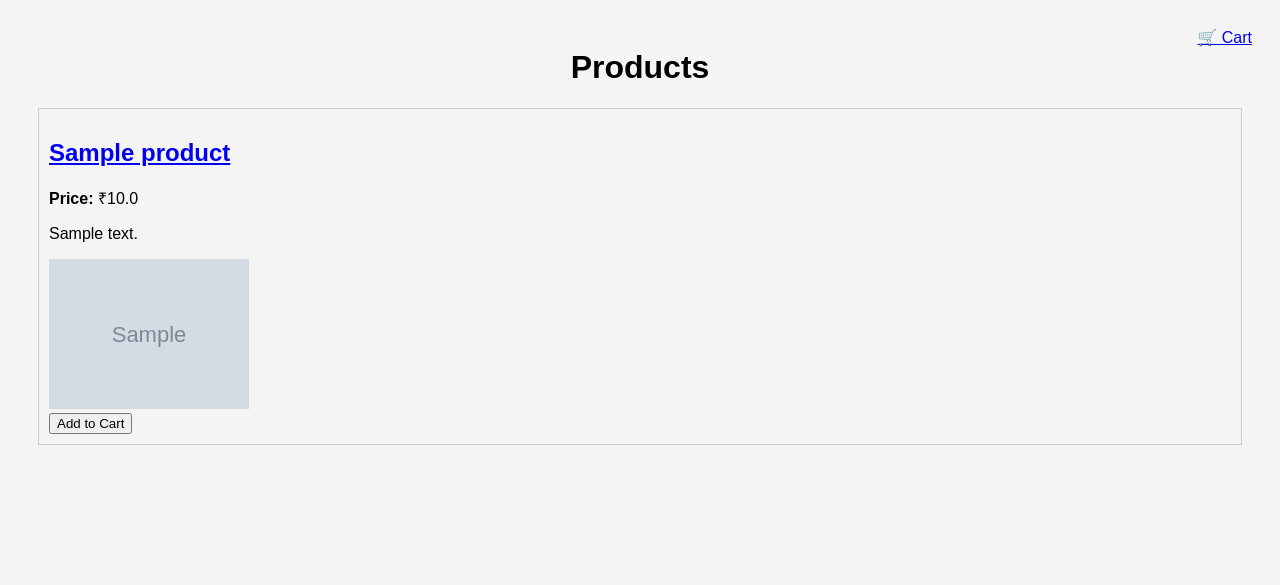
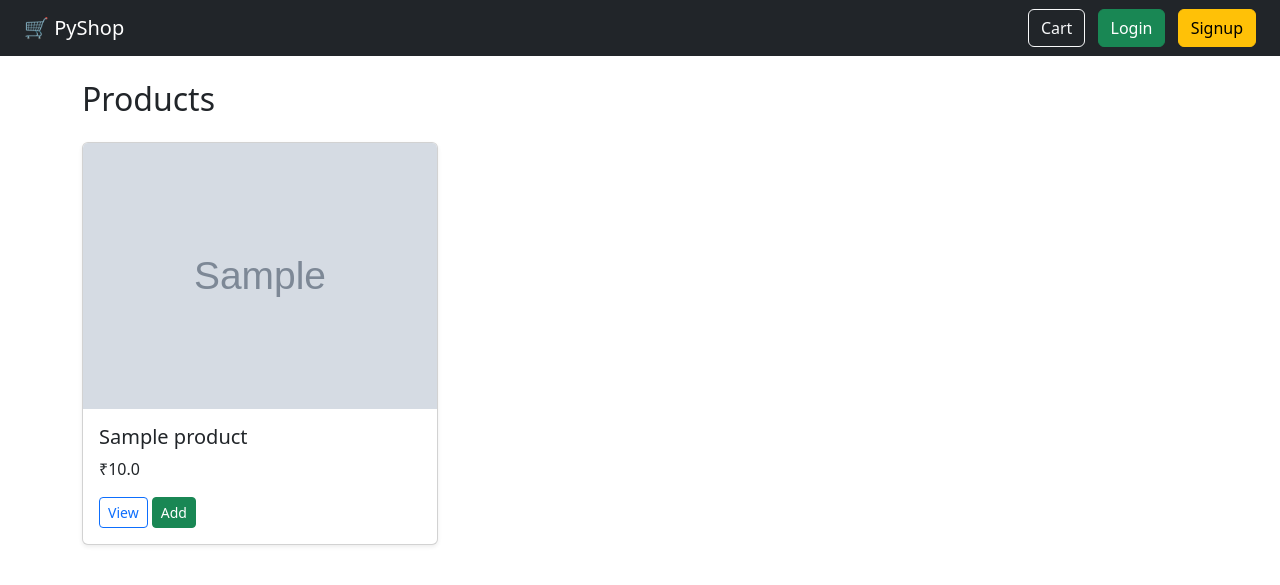
Before and after one commit to Rajtiwari0202/PyShop-Ecommerce, a Django app: page / in a window 1280 px wide. Shown: the top 585 px of the page. Run offline with Django 5.2, Linux system fonts and the light colour scheme; tables that the repository leaves empty hold one stand-in row (values such as "Sample post"); grey boxes marked "Sample" are stand-in pictures.

Commit message:
Add cart system, authentication, and checkout flow with ui improvements

```diff
--- /dev/null
+++ b/pyshop/core/products/templates/base.html
@@ -0,0 +1,31 @@
+<!DOCTYPE html>
+<html>
+<head>
+    <title>PyShop</title>
+    <link href="https://cdn.jsdelivr.net/npm/bootstrap@5.3.0/dist/css/bootstrap.min.css" rel="stylesheet">
+</head>
+
+<body>
+
+<nav class="navbar navbar-dark bg-dark px-4">
+    <a class="navbar-brand" href="/">🛒 PyShop</a>
+
+    <div>
+        <a href="/cart/" class="btn btn-outline-light me-2">Cart</a>
+
+        {% if user.is_authenticated %}
+            <span class="text-white me-2">Hi, {{ user.username }}</span>
+            <a href="/logout/" class="btn btn-danger">Logout</a>
+        {% else %}
+            <a href="/login/" class="btn btn-success me-2">Login</a>
+            <a href="/signup/" class="btn btn-warning">Signup</a>
+        {% endif %}
+    </div>
+</nav>
+
+<div class="container mt-4">
+    {% block content %}{% endblock %}
+</div>
+
+</body>
+</html>
--- a/pyshop/core/products/templates/products/cart.html
+++ b/pyshop/core/products/templates/products/cart.html
@@ -91,6 +91,8 @@
 
     <br>
     <a href="/">⬅ Continue Shopping</a>
+    <a href="/checkout/" class="btn btn-primary mt-3">Proceed to Checkout</a>
+
 
 </div>
 
--- a/pyshop/core/products/templates/products/product_list.html
+++ b/pyshop/core/products/templates/products/product_list.html
@@ -1,73 +1,31 @@
-<!DOCTYPE html>
-<html>
-<head>
-    <title>PyShop</title>
-    <style>
-        body {
-            font-family: Arial, sans-serif;
-            background-color: #f4f4f4;
-            padding: 20px;
-        }
+{% extends 'base.html' %}
 
-        h1 {
-            text-align: center;
-        }
+{% block content %}
 
-        .container {
-            display: flex;
-            flex-wrap: wrap;
-            justify-content: center;
-            gap: 20px;
-        }
+<h2 class="mb-4">Products</h2>
 
-        .card {
-            background: white;
-            padding: 15px;
-            border-radius: 10px;
-            width: 250px;
-            box-shadow: 0 4px 8px rgba(0,0,0,0.1);
-            text-align: center;
-        }
+<div class="row">
+{% for product in products %}
+    <div class="col-md-4">
+        <div class="card mb-4 shadow-sm">
+            <img src="{{ product.image_url }}" class="card-img-top">
 
-        .card img {
-            width: 100%;
-            height: 200px;
-            object-fit: cover;
-            border-radius: 8px;
-        }
+            <div class="card-body">
+                <h5>{{ product.name }}</h5>
+                <p>₹{{ product.price }}</p>
 
-        .price {
-            font-weight: bold;
-            color: green;
-        }
-    </style>
-</head>
-<body>
-    <a href="{% url 'cart' %}" style="float:right;">🛒 Cart</a>
+                <a href="{% url 'product_detail' product.id %}" class="btn btn-outline-primary btn-sm">
+                    View
+                </a>
 
-   <h1>Products</h1>
+                <form method="POST" action="{% url 'add_to_cart' product.id %}" class="d-inline">
+                    {% csrf_token %}
+                    <button class="btn btn-success btn-sm">Add</button>
+                </form>
+            </div>
+        </div>
+    </div>
+{% endfor %}
+</div>
 
-{% for product in products %}
-  <div style="border:1px solid #ccc; padding:10px; margin:10px;">
-
-    <!-- THIS PRODUCT'S LINK -->
-    <h2>
-      <a href="{% url 'product_detail' product.id %}">
-        {{ product.name }}
-      </a>
-    </h2>
-
-    <p><strong>Price:</strong> ₹{{ product.price }}</p>
-    <p>{{ product.description }}</p>
-
-    {% if product.image_url %}
-      <img src="{{ product.image_url }}" width="200">
-    {% endif %}
-    <form action="{% url 'add_to_cart' product.id %}" method="post">
-    {% csrf_token %}
-    <button type="submit">Add to Cart</button>
-</form>
-  </div>
-{% endfor %}
-</body>
-</html>
+{% endblock %}
--- a/pyshop/core/products/urls.py
+++ b/pyshop/core/products/urls.py
@@ -11,4 +11,8 @@ urlpatterns = [
     path('decrease/<int:id>/', views.decrease_quantity, name='decrease_quantity'),
 
     path('cart/', views.cart, name='cart'),
+    path('signup/', views.signup_view, name='signup'),
+    path('login/', views.login_view, name='login'),
+    path('logout/', views.logout_view, name='logout'),
+    path('checkout/', views.checkout, name='checkout'),
 ]
--- a/pyshop/core/products/views.py
+++ b/pyshop/core/products/views.py
@@ -1,6 +1,63 @@
 from django.shortcuts import render, get_object_or_404, redirect
 from .models import Product
+from django.contrib.auth import authenticate, login, logout
+from django.contrib.auth.models import User
+from django.contrib import messages
+from django.contrib.auth.decorators import login_required
 
+@login_required
+def checkout(request):
+    cart = request.session.get('cart', {})
+
+    if not cart:
+        return redirect('cart')
+
+    total = 0
+    for product_id, qty in cart.items():
+        product = Product.objects.get(id=product_id)
+        total += product.price * qty
+
+    if request.method == "POST":
+        # Fake payment success
+        request.session['cart'] = {}
+        return render(request, 'success.html', {'total': total})
+
+    return render(request, 'checkout.html', {'total': total})
+def signup_view(request):
+    if request.method == "POST":
+        username = request.POST['username']
+        password = request.POST['password']
+
+        if User.objects.filter(username=username).exists():
+            messages.error(request, "User already exists")
+            return redirect('signup')
+
+        user = User.objects.create_user(username=username, password=password)
+        login(request, user)
+        return redirect('product_list')
+
+    return render(request, 'signup.html')
+
+
+def login_view(request):
+    if request.method == "POST":
+        username = request.POST['username']
+        password = request.POST['password']
+
+        user = authenticate(request, username=username, password=password)
+
+        if user:
+            login(request, user)
+            return redirect('product_list')
+        else:
+            messages.error(request, "Invalid credentials")
+
+    return render(request, 'login.html')
+
+
+def logout_view(request):
+    logout(request)
+    return redirect('product_list')
 
 def product_list(request):
     products = Product.objects.all()
```
Also changed, not shown: pyshop/core/products/templates/checkout.html (added, +18 -0 lines), pyshop/core/products/templates/login.html (added, +12 -0 lines), pyshop/core/products/templates/signup.html (added, +12 -0 lines), pyshop/core/products/templates/success.html (added, +7 -0 lines).
